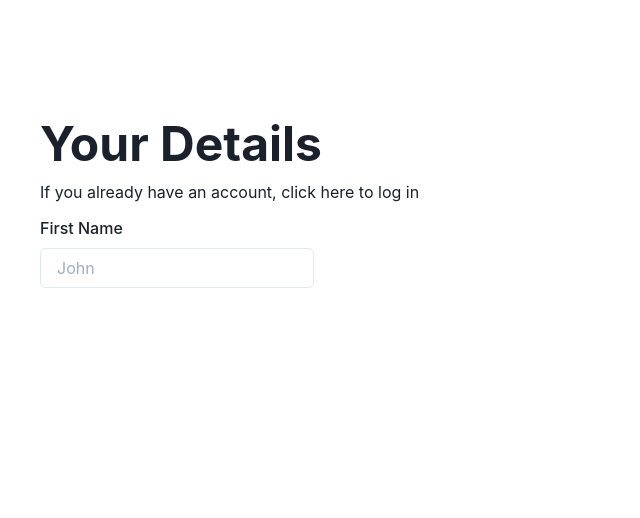
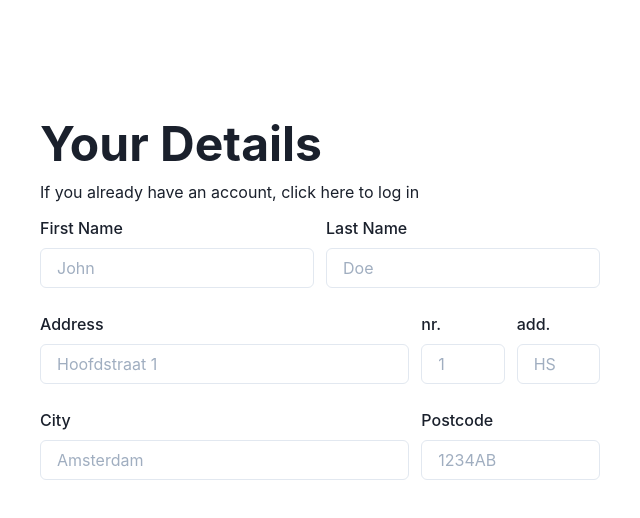
Before and after one commit to maugares/chakraui-egghead-tutorial, a Next.js app: page / in a window 1280 px wide. Shown: the top 518 px of the page, without its empty margins (0-640 px from the left). Built offline with nearby package versions, Linux system fonts and the light colour scheme.

Commit message:
Add base-12 grid division and add other field

```diff
--- a/src/Form.tsx
+++ b/src/Form.tsx
@@ -1,11 +1,53 @@
-import { FormControl, FormLabel, GridItem, Input, SimpleGrid } from '@chakra-ui/react'
+import {
+  FormControl,
+  FormLabel,
+  GridItem,
+  Input,
+  SimpleGrid
+} from '@chakra-ui/react'
 
 const Form = () => (
-  <SimpleGrid columns={2} columnGap={3} rowGap={6}>
-    <GridItem colSpan={1}>
+  <SimpleGrid columns={12} columnGap={3} rowGap={6}>
+    <GridItem colSpan={6}>
       <FormControl>
         <FormLabel>First Name</FormLabel>
-        <Input placeholder="John"/>
+        <Input placeholder='John' />
+      </FormControl>
+    </GridItem>
+    <GridItem colSpan={6}>
+      <FormControl>
+        <FormLabel>Last Name</FormLabel>
+        <Input placeholder='Doe' />
+      </FormControl>
+    </GridItem>
+    <GridItem colSpan={8}>
+      <FormControl>
+        <FormLabel>Address</FormLabel>
+        <Input placeholder='Hoofdstraat 1' />
+      </FormControl>
+    </GridItem>
+    <GridItem colSpan={2}>
+      <FormControl>
+        <FormLabel>nr.</FormLabel>
+        <Input placeholder='1' />
+      </FormControl>
+    </GridItem>
+    <GridItem colSpan={2}>
+      <FormControl>
+        <FormLabel>add.</FormLabel>
+        <Input placeholder='HS' />
+      </FormControl>
+    </GridItem>
+    <GridItem colSpan={8}>
+      <FormControl>
+        <FormLabel>City</FormLabel>
+        <Input placeholder='Amsterdam' />
+      </FormControl>
+    </GridItem>
+    <GridItem colSpan={4}>
+      <FormControl>
+        <FormLabel>Postcode</FormLabel>
+        <Input placeholder='1234AB' />
       </FormControl>
     </GridItem>
   </SimpleGrid>
```
